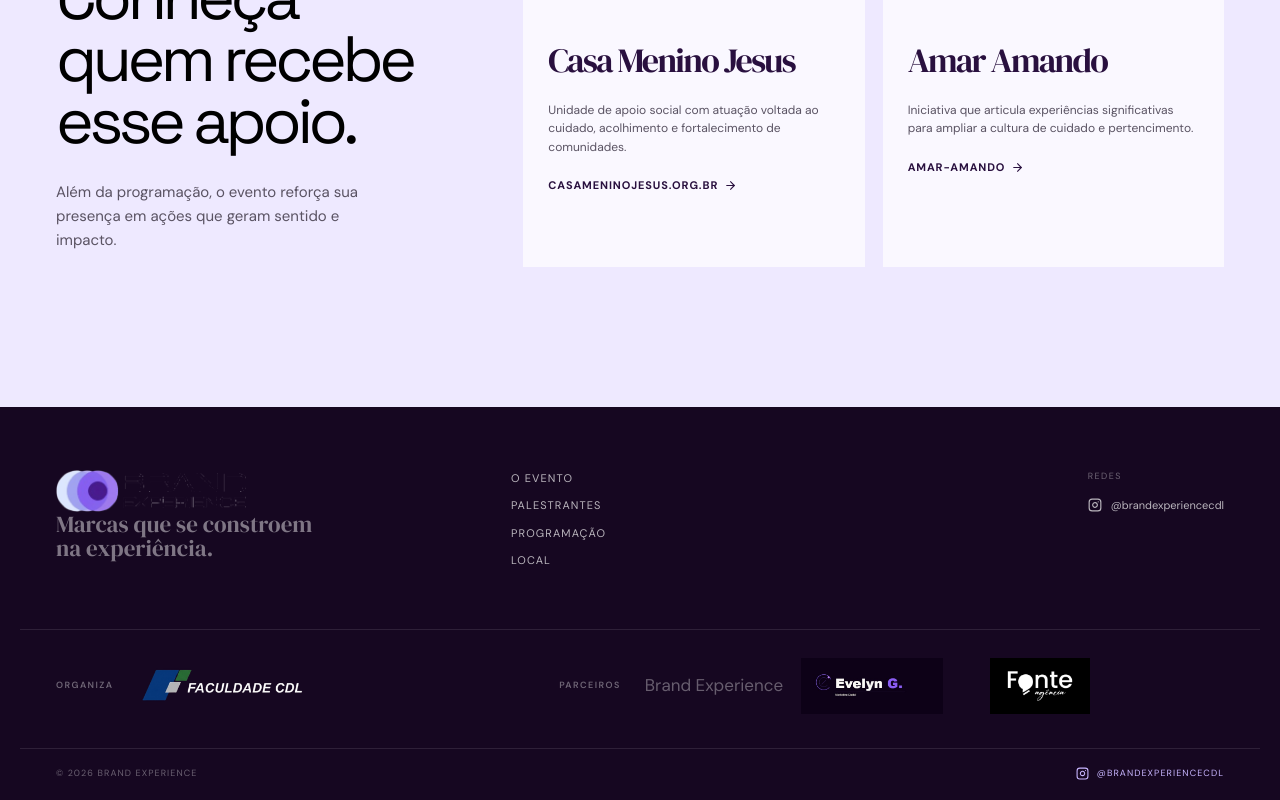
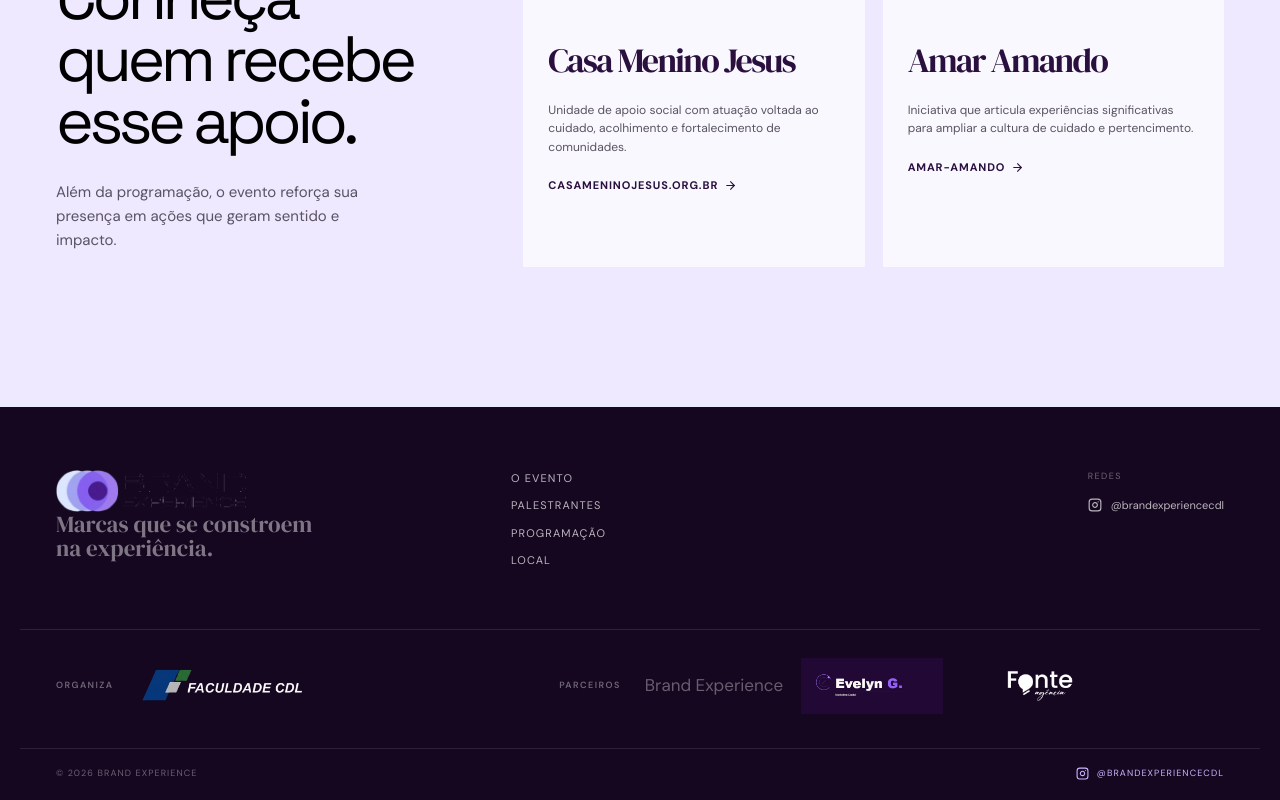
Before and after one commit to BrandExperience-26/BrandExperience, a React (Vite) app in the folder client/: page / in a window 1280 px wide. Shown: the part 7936-8736 px from the top of the page. Built offline with nearby package versions, Linux system fonts and the light colour scheme.

Commit message:
fix: remove partner logo backgrounds visually

```diff
--- a/client/src/index.css
+++ b/client/src/index.css
@@ -257,8 +257,8 @@ h2 { margin: 0; font-family: "Space Grotesk", sans-serif; font-size: clamp(42px,
 .footer-credit__faculdade { width: 170px; height: auto; max-height: 40px; object-fit: contain; object-position: left center; }
 .footer-partner-logos { display: flex; align-items: center; gap: 18px; min-width: 0; }
 .footer-partner-logos b { color: rgba(255,255,255,.35); font-size: 17px; font-weight: 300; }
-.footer-credit__evelyn { width: 142px; height: 56px; object-fit: contain; }
-.footer-credit__fonte { width: 158px; height: 56px; object-fit: contain; }
+.footer-credit__evelyn { width: 142px; height: 56px; object-fit: contain; mix-blend-mode: screen; }
+.footer-credit__fonte { width: 158px; height: 56px; object-fit: contain; mix-blend-mode: screen; }
 .footer-bottom { display: flex; justify-content: space-between; align-items: center; gap: 20px; padding-top: 18px; padding-bottom: 20px; color: rgba(255,255,255,.36); font-size: 9px; letter-spacing: .12em; text-transform: uppercase; }
 .footer-bottom a { display: inline-flex; align-items: center; gap: 8px; color: var(--lilac); }
 
```
